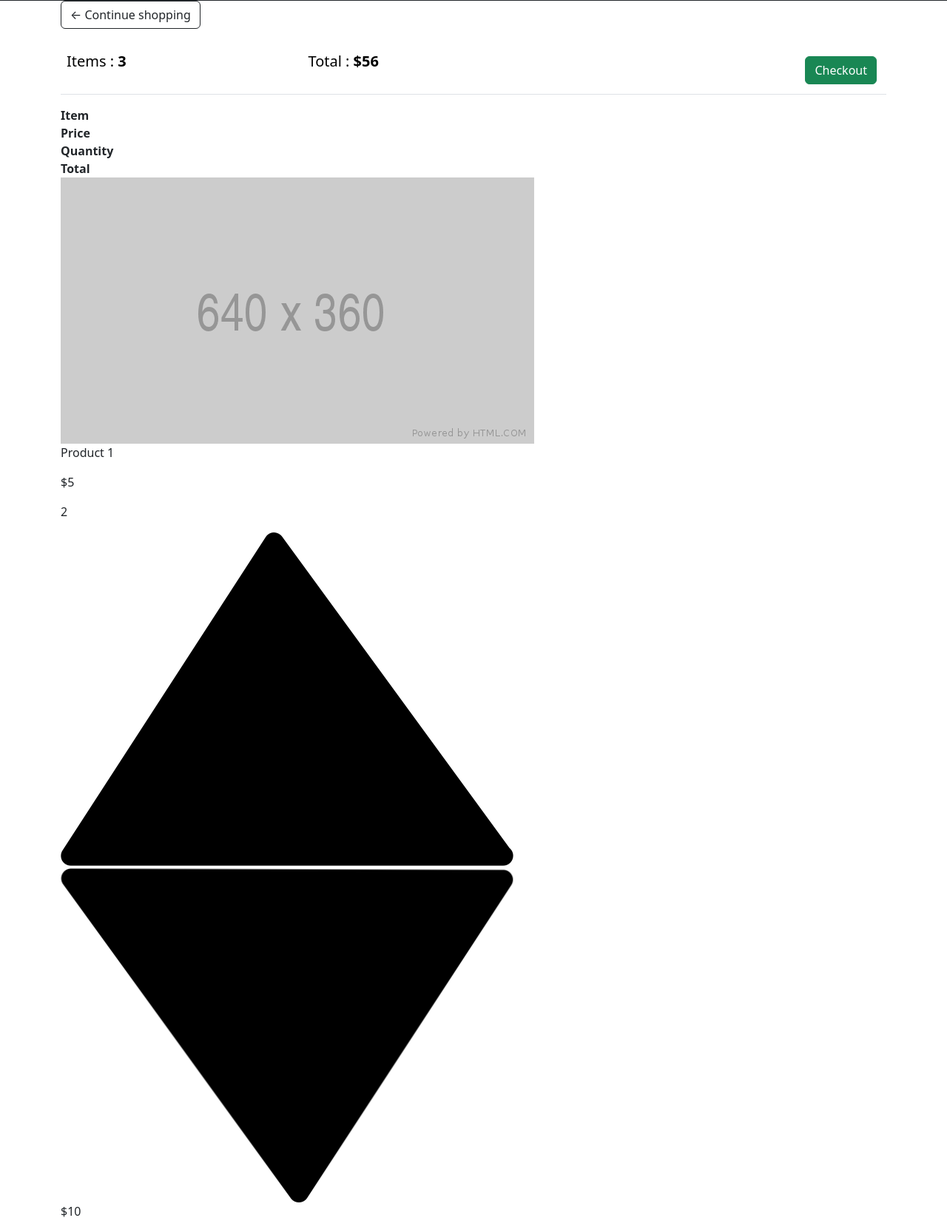
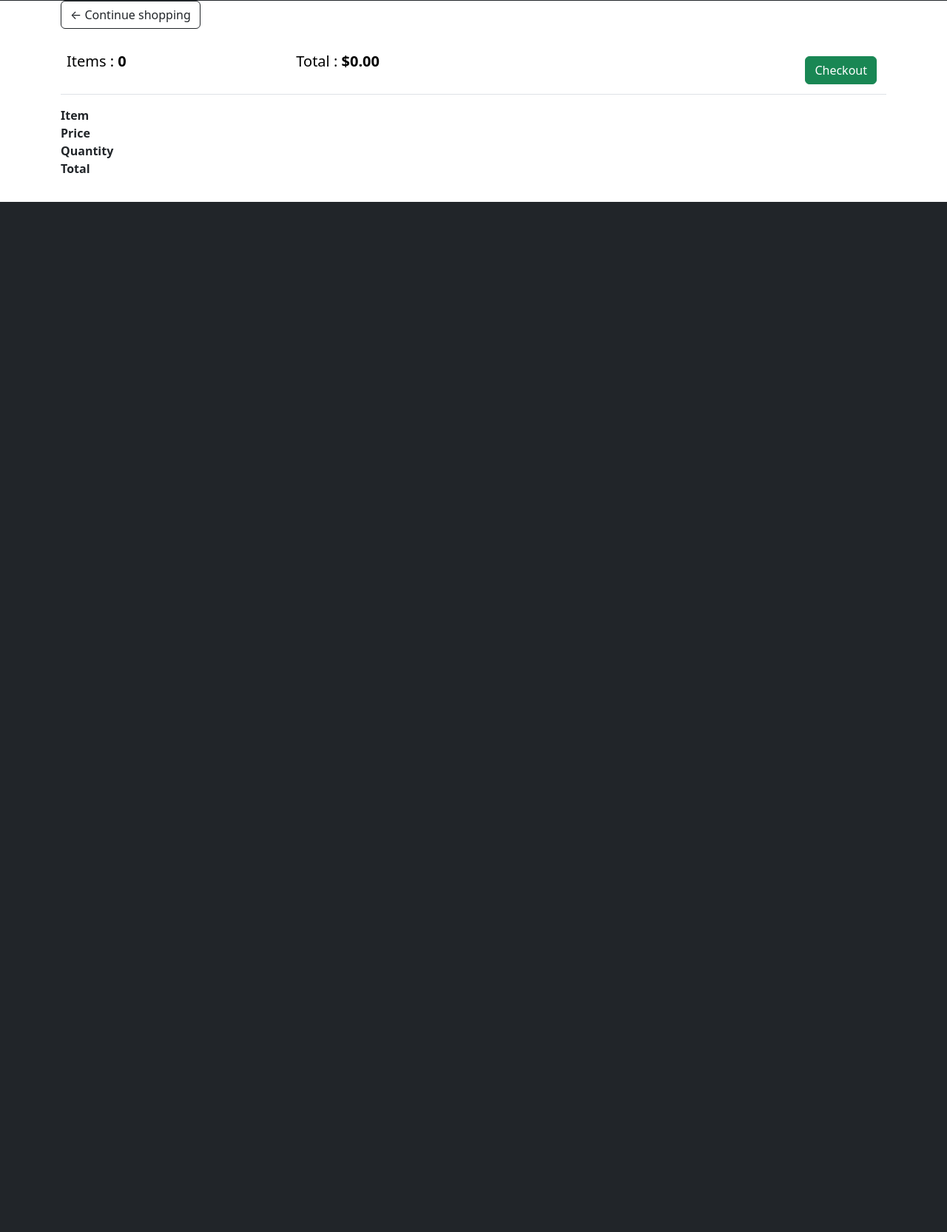
Before and after one commit to Rahim10020/E-commerce-Site, a Django app: page /cart/ in a window 1280 px wide. Shown: the part 527-2193 px from the top of the page at 74% size. After the commit the page ends 800 px from the top, so only its background shows below. Run offline with Django 5.2, Linux system fonts and the light colour scheme; lists and menus that the app fills with data are empty.

Commit message:
Finition de l'affichage des donnees de la BD

```diff
--- a/store/templates/store/cart.html
+++ b/store/templates/store/cart.html
@@ -10,8 +10,8 @@
                 <br>
                 <table class="table">
                     <tr>
-                        <th><h5>Items : <strong>3</strong></h5></th>
-                        <th><h5>Total : <strong>$56</strong></h5></th>
+                        <th><h5>Items : <strong>{{ order.get_cart_items }}</strong></h5></th>
+                        <th><h5>Total : <strong>${{ order.get_cart_total|floatformat:2 }}</strong></h5></th>
 
                         <th>
                             <a href="{% url 'checkout' %}" style="float: right; margin: 5px" class="btn btn-success">Checkout</a>
@@ -28,19 +28,23 @@
                     <div style="flex: 1"><strong>Quantity</strong></div>
                     <div style="flex: 1"><strong>Total</strong></div>
                 </div>
+                {% for item in items %}
                     <div class="cart-row">
-                    <div style="flex: 2"><img class="row-image" src="{% static 'images/placeholder.png' %}" alt=""></div>
-                    <div style="flex: 2"><p>Product 1</p></div>
-                    <div style="flex: 1"><p>$5</p></div>
+                        <div style="flex: 2"><img class="row-image" src="{{item.product.image_url}}" alt="">
+                        </div>
+                        <div style="flex: 2"><p>{{ item.product.name }}</p></div>
+                        <div style="flex: 1"><p>${{ item.product.price|floatformat:2 }}</p></div>
                         <div style="flex: 1">
-                        <p class="quantity">2</p>
+                            <p class="quantity">{{ item.quantity }}</p>
                             <div class="quantity">
                                 <img class="chg-quantity" src="{% static 'images/up.png' %}" alt="">
                                 <img class="chg-quantity" src="{% static 'images/down.png' %}" alt="">
                             </div>
                         </div>
-                    <div style="flex: 1"><p>$10</p></div>
+                        <div style="flex: 1"><p>${{ item.get_total }}</p></div>
                     </div>
+                {% endfor %}
+
             </div>
         </div>
     </div>
--- a/store/views.py
+++ b/store/views.py
@@ -1,19 +1,42 @@
 from django.shortcuts import render
 from .models import Product, ShippingAddress, Customer, Order, OrderItem
+
+
 # Create your views here.
 
 def store(request):
     products = Product.objects.all()
     context = {
-        'products':products
+        'products': products
     }
     return render(request, 'store/store.html', context)
 
 
 def cart(request):
-    context= {}
+    if request.user.is_authenticated:
+        customer = request.user.customer
+        order, created = Order.objects.get_or_create(customer=customer, complete=False)
+        items = order.orderitem_set.all()
+    else:
+        items = []
+        order = {'get_cart_total': 0, 'get_cart_items': 0}
+    context = {
+        'items': items,
+        'order': order
+    }
     return render(request, 'store/cart.html', context)
 
+
 def checkout(request):
-    context = {}
+    if request.user.is_authenticated:
+        customer = request.user.customer
+        order, created = Order.objects.get_or_create(customer=customer, complete=False)
+        items = order.orderitem_set.all()
+    else:
+        items = []
+        order = {'get_cart_total': 0, 'get_cart_items': 0}
+    context = {
+        'items': items,
+        'order': order
+    }
     return render(request, 'store/checkout.html', context)
```
Also changed, not shown: store/models.py (+16 -0 lines), store/templates/store/checkout.html (+11 -8 lines), db.sqlite3. Lines whose indentation alone changed are shown as unchanged.
